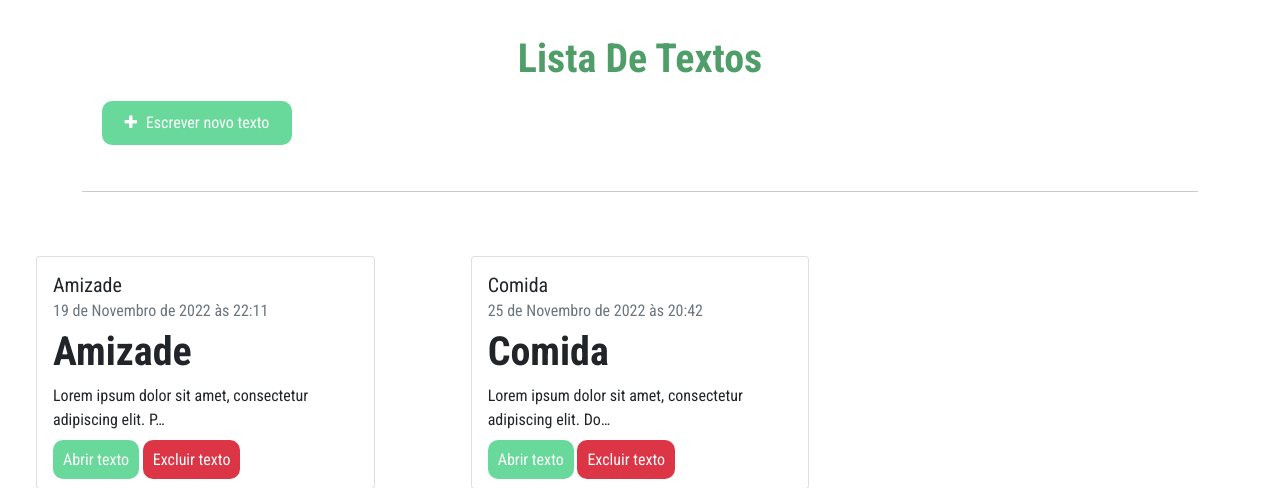
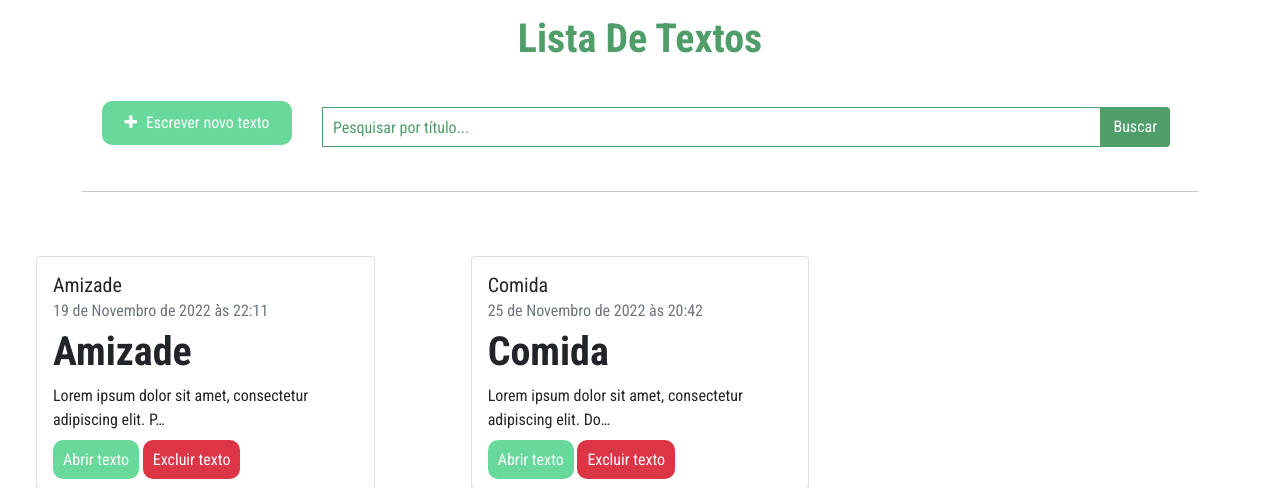
Before and after one commit to Renildo15/Nihongo-Gaido, a Django app: page /text/text_escrito_list/ in a window 1280 px wide. Shown: the part 89-577 px from the top of the page. Run offline with Django 4.2, Linux system fonts and the light colour scheme; a user stored in the database is signed in; data comes from the database, SQL or seed files in the repository; both versions use the stored data as it was after the commit; some libraries are stand-ins or nearby versions; some web fonts are replaced.

Commit message:
Finalizando filtros #46

```diff
--- a/src/static/styles/style-28.css
+++ b/src/static/styles/style-28.css
@@ -6,6 +6,10 @@
     box-sizing: border-box;
     outline: none;
     font-family: Roboto Condensed;
+}
+
+body{
+    overflow-x: hidden;
 }
 /*header*/
 nav{
--- a/src/text_app/templates/text_escrita/text_list_w.html
+++ b/src/text_app/templates/text_escrita/text_list_w.html
@@ -10,10 +10,26 @@
 {% endfor %}
 
 <div class="container">
-    <div class="div-text-frase">
-        <h2 class='h2 text-center mt-4'>Lista de textos</h2>
-        <div class="div-buttons">
-            <a class="btn-add" href="{% url 'text:text_escrito_form' %}"><i class="fa fa-plus"></i> Escrever novo texto</a>
+    <h2 class='h2 text-center mt-4'>Lista de textos</h2>
+    <div class="div-search-add">
+        <div class="div-text-frase">
+
+            <div class="div-buttons">
+                <a class="btn-add" href="{% url 'text:text_escrito_form' %}"><i class="fa fa-plus"></i> Escrever novo texto</a>
+            </div>
+        </div>
+
+        <div class="search">
+            <form action="" method="get" class="form-busca">
+                <div class="form-row">
+                    <div class="form-group">
+                        <div class="input-group mt-2">
+                            <input class="form-control-search" type="search" name="text_w_contains" placeholder="Pesquisar por título..." />
+                            <button type="submit" class="btn-search">Buscar</button>
+                        </div>
+                    </div>
+                  </div>
+            </form>
         </div>
     </div>
     <hr>
--- a/src/text_app/views.py
+++ b/src/text_app/views.py
@@ -162,6 +162,10 @@ def theme_choose(request):
 @login_required(login_url='user:logar_user')
 def text_list_w(request):
     texts = TextWriting.objects.filter(criado_por=request.user.id)
+    text_contains_query = request.GET.get("text_w_contains")
+
+    if text_contains_query != '' and text_contains_query is not None:
+        texts = TextWriting.objects.filter(criado_por=request.user.id, titulo__icontains=text_contains_query)
     context = {
         "texts":texts
     }
```
Also changed, not shown: src/db.sqlite3.
